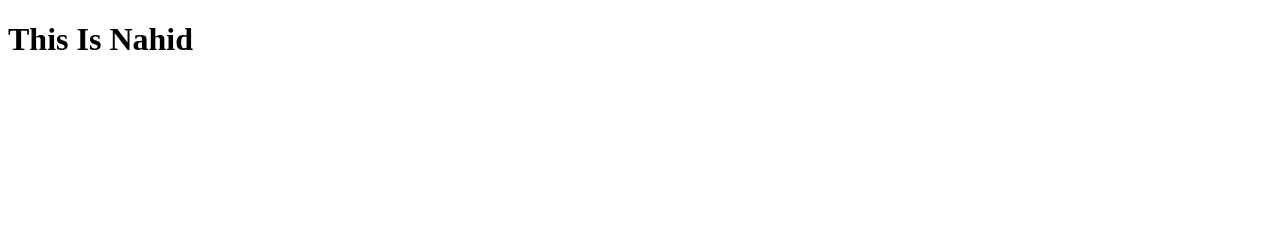
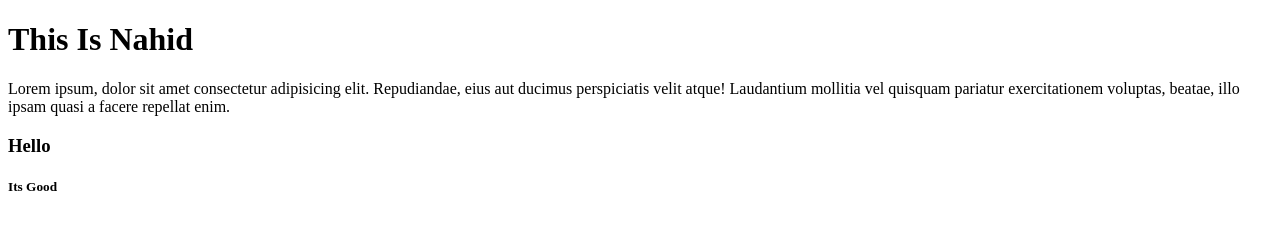
Before and after one commit to Nahid2002S/second-repo, a plain HTML site: page index.html in a window 1280 px wide. Drawn offline with Linux system fonts and the light colour scheme.

Commit message:
new added

```diff
--- a/index.html
+++ b/index.html
@@ -8,5 +8,8 @@
 </head>
 <body>
     <h1>This Is Nahid</h1>
+    <p>Lorem ipsum, dolor sit amet consectetur adipisicing elit. Repudiandae, eius aut ducimus perspiciatis velit atque! Laudantium mollitia vel quisquam pariatur exercitationem voluptas, beatae, illo ipsam quasi a facere repellat enim.</p>
+    <h3>Hello</h3>
+    <h5>Its Good</h5>
 </body>
 </html>
```
